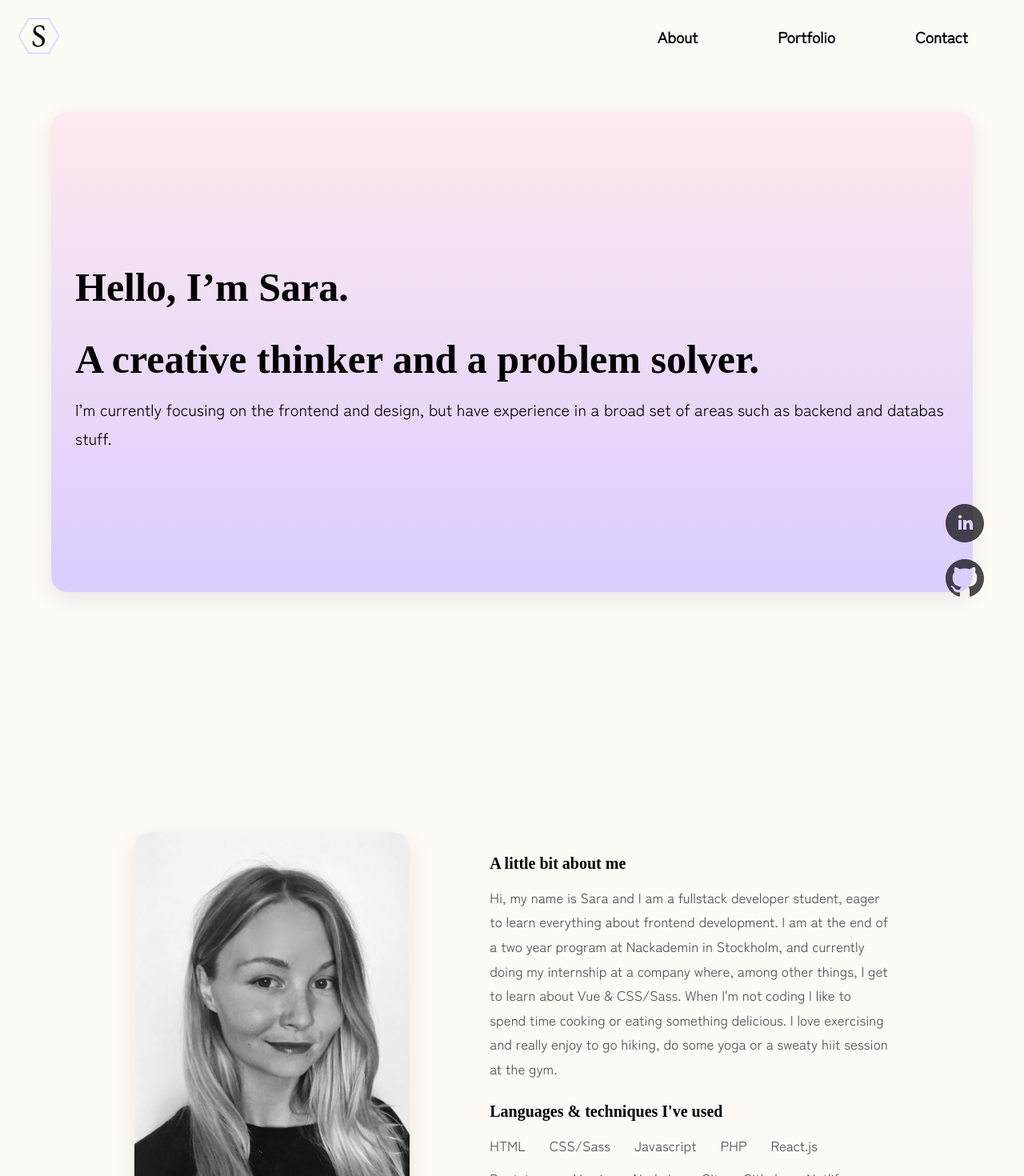
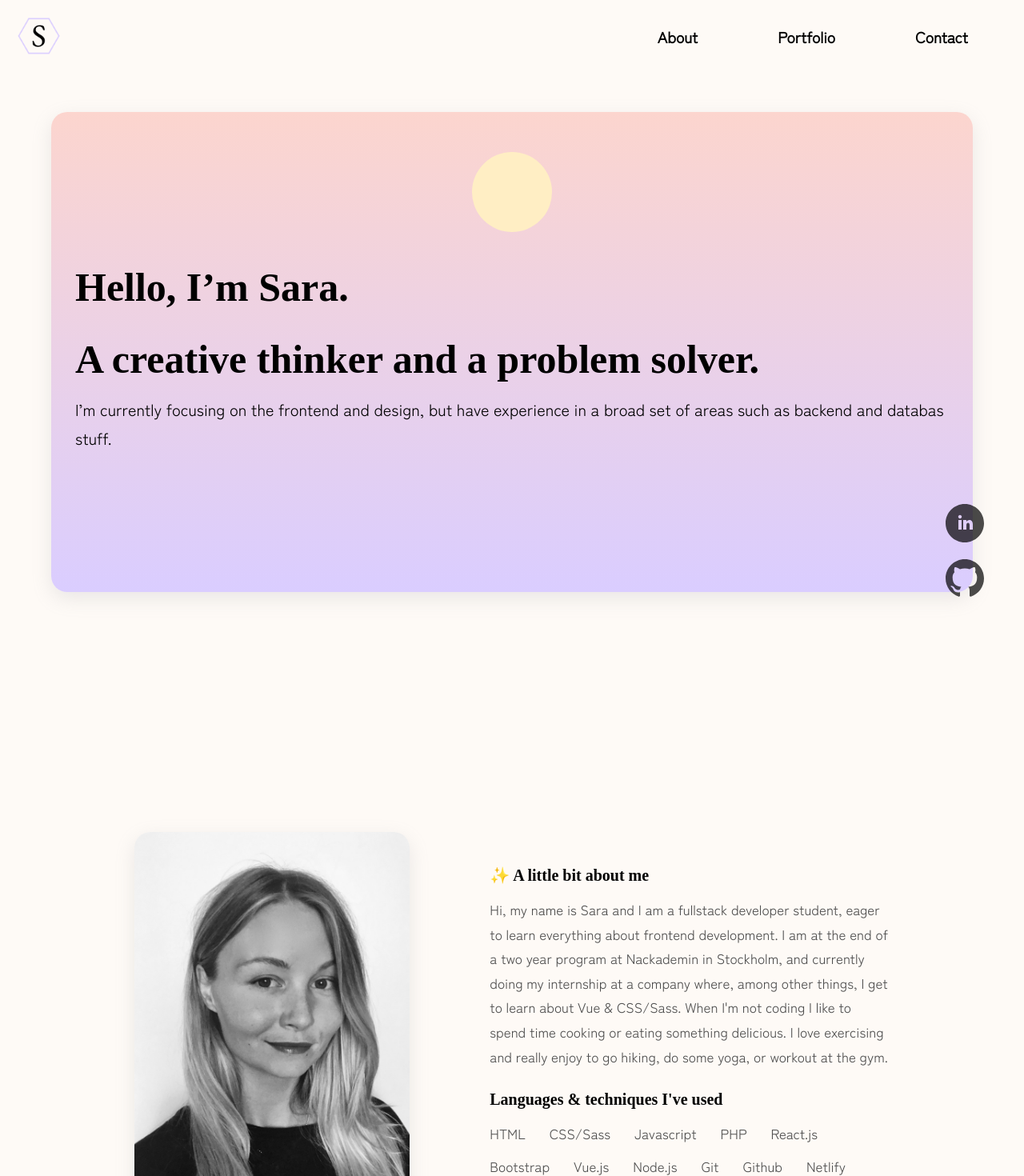
Before and after one commit to saraavvi/portfolio, a Vue app: page / in a window 1280 px wide. Shown: the top 1470 px of the page at 80% size. Built offline with nearby package versions, Linux system fonts and the light colour scheme; a web font is replaced by a local one.

Commit message:
:lipstick: small changes to colors and design

```diff
--- a/src/assets/_variables.scss
+++ b/src/assets/_variables.scss
@@ -4,10 +4,9 @@ $font-primary: "Zen Kaku Gothic New", sans-serif;
 $font-secondary: "Arima Madurai", cursive;
 
 $color-background: #fefaf6;
-$color-primary: #ffeaee;
+$color-primary: #fcd5ce;
 $color-secondary: #dacdff;
 $color-pop-sunny: #ffeec4;
-$color-pop-night: #142c69;
 
 $color-font-black: rgb(0, 0, 0);
 $color-font-grey: rgb(77, 77, 77);
--- a/src/components/AboutSection.vue
+++ b/src/components/AboutSection.vue
@@ -2,7 +2,7 @@
   <section id="about">
     <img class="image" src="/images/me.jpeg" />
     <div class="about-info">
-      <h2 class="heading">A little bit about me</h2>
+      <h2 class="heading">✨ A little bit about me</h2>
       <p>
         Hi, my name is Sara and I am a fullstack developer student, eager to
         learn everything about frontend development. I am at the end of a two
@@ -10,7 +10,7 @@
         internship at a company where, among other things, I get to learn about
         Vue &amp; CSS/Sass. When I'm not coding I like to spend time cooking or
         eating something delicious. I love exercising and really enjoy to go
-        hiking, do some yoga or a sweaty hiit session at the gym.
+        hiking, do some yoga, or workout at the gym.
       </p>
       <div class="about-skills">
         <h2 class="heading">Languages &amp; techniques I've used</h2>
--- a/src/components/ContactSection.vue
+++ b/src/components/ContactSection.vue
@@ -17,10 +17,13 @@
 
 <style scoped lang="scss">
 #contact {
+  background-color: $color-primary;
+  border-radius: 2rem;
   font-family: $font-secondary;
   display: flex;
   justify-content: center;
   padding: 14rem;
+  margin-bottom: 10rem;
 
   @include respond(phone) {
     padding: 0rem;
@@ -51,7 +54,7 @@
       position: absolute;
       bottom: 1rem;
       display: block;
-      background-color: $color-secondary;
+      background-color: $color-pop-sunny;
       height: 0.7rem;
       width: 100%;
       left: 0;
--- a/src/components/LandingSection.vue
+++ b/src/components/LandingSection.vue
@@ -1,5 +1,6 @@
 <template>
   <section id="landing">
+    <div class="sun"></div>
     <div class="heading-container">
       <h1 class="heading">
         Hello, I’m Sara.<br />
@@ -23,12 +24,22 @@
   justify-content: center;
   align-items: center;
   box-shadow: $box-shadow;
+  position: relative;
 
   @include respond(tab-port) {
     height: 85vh;
   }
 
   @include hover-lift;
+
+  .sun {
+    background: $color-pop-sunny;
+    border-radius: 50%;
+    width: 100px;
+    height: 100px;
+    position: absolute;
+    top: 5rem;
+  }
 
   .heading-container {
     padding: 3rem;
--- a/src/components/PortfolioSection.vue
+++ b/src/components/PortfolioSection.vue
@@ -37,7 +37,7 @@ export default {
         },
         markdownReminders: {
           description:
-            "In this school assignment the task was to build a fullstack todo app using React, Express and MongoDB. A user can register and login to create its own set of lists. The lists can be updated with markdown.    ",
+            "In this school assignment the task was to build a fullstack todo app using React, Express and MongoDB. A user can register and login to create its own set of lists. The lists can be updated with markdown.",
           image: "markdown-reminders",
           name: "Markdown Reminders",
           githubLink: "https://github.com/saraavvi/todo-react-frontend",
@@ -53,6 +53,9 @@ export default {
 </script>
 
 <style lang="scss" scoped>
+#portfolio {
+  margin-bottom: 0rem;
+}
 .project-card {
   margin-bottom: 10rem;
   box-shadow: $box-shadow;
```
Also changed, not shown: src/assets/_mixins.scss (+0 -15 lines).
